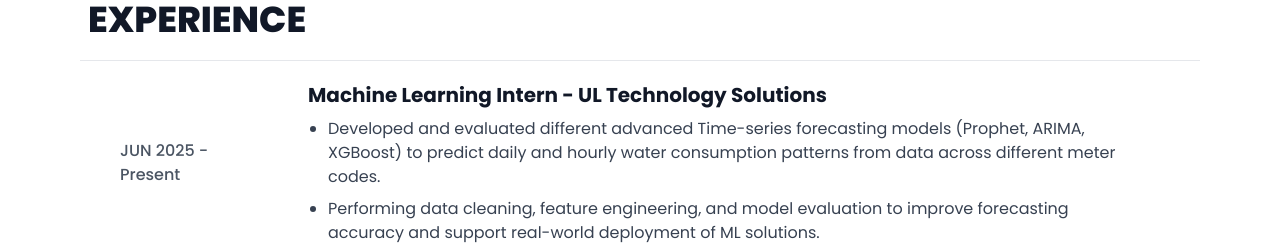
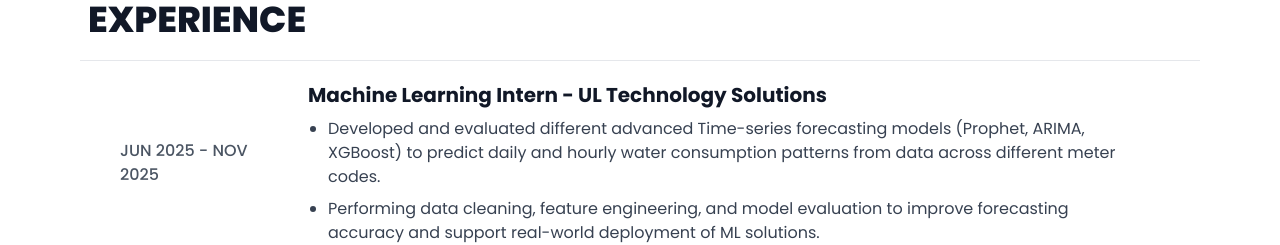
Before and after one commit to Anudinkk/portfolio-website, a Next.js app: page /portfolio-website/ in a window 1280 px wide. Shown: the part 1380-1625 px from the top of the page. Built offline with nearby package versions, Linux system fonts and the light colour scheme.

Commit message:
Update internship duration in Experience component

```diff
--- a/app/_components/Experience.jsx
+++ b/app/_components/Experience.jsx
@@ -7,7 +7,7 @@
 
             <div className='mt-5 relative border-y border-gray-200 p-5 md:px-10 md:flex items-center   gap-10'>
                 <div className='flex items-center'>
-                    <h2 className='font-medium text-gray-600 w-32 dark:text-gray-300'>JUN 2025 - Present</h2>
+                    <h2 className='font-medium text-gray-600 w-32 dark:text-gray-300'>JUN 2025 - NOV 2025</h2>
                 </div>
                 <div className='flex-1 md:px-5'>
                     <h2 className='text-xl font-bold dark:text-blue-500'>Machine Learning Intern - UL Technology Solutions</h2>
```
